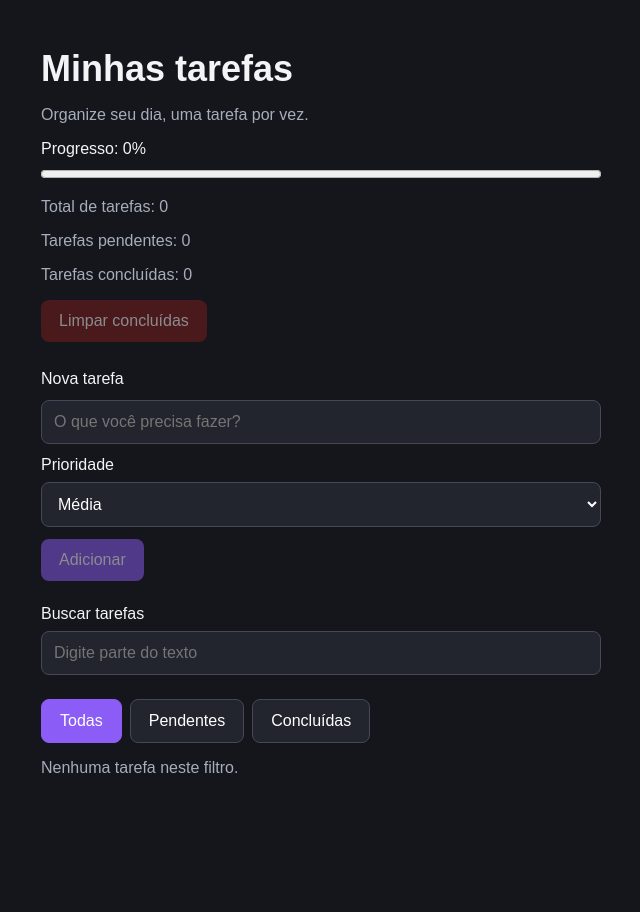
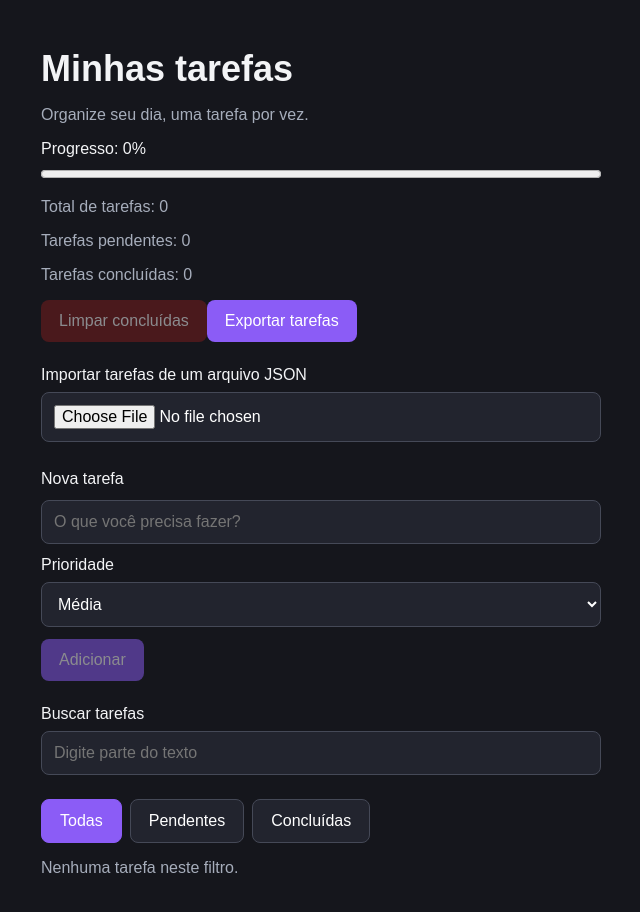
Before and after one commit to Giacomellogui/gerenciador-tarefas, a React (Vite) app: page / in a window 1280 px wide. Shown: the top 912 px of the page, without its empty margins (319-959 px from the left). Before the commit the page ends 857 px from the top, so only its background shows below. Built offline with nearby package versions, Linux system fonts and the light colour scheme.

Commit message:
Adiciona backup, importacao validada e comentarios explicativos

```diff
--- a/src/App.tsx
+++ b/src/App.tsx
@@ -1,17 +1,22 @@
+// A mesma validação é usada na importação e na leitura do armazenamento.
+import { ehTarefa } from './utils/validarTarefa';
+// ChangeEvent descreve a troca de arquivo; import type não gera JavaScript.
+import type { ChangeEvent } from 'react';
+import { useState } from 'react';
+import { useTarefas } from './hooks/useTarefas';
 import SeletorPrioridade from './components/SeletorPrioridade';
 import FormularioEdicao from './components/FormularioEdicao';
 // O formato da tarefa é compartilhado com ItemTarefa, sem duplicar a definição.
 import type { Prioridade, Tarefa } from './types/Tarefa';
 import ItemTarefa from './components/ItemTarefa';
 import ResumoTarefas from './components/ResumoTarefas';
-
-// useState guarda dados do componente; useEffect sincroniza com sistemas externos.
-import { useEffect, useState } from 'react';
 // Importa somente o tipo do evento, usado pelo TypeScript para verificar o código.
 import type { FormEvent } from 'react';
 import './App.css';
 
 function App() {
+  // Mostra o resultado da importação na interface.
+  const [mensagemImportacao, setMensagemImportacao] = useState('');
   // Guarda a última tarefa excluída para permitir recuperá-la.
   const [tarefaExcluida, setTarefaExcluida] =
     useState<Tarefa | null>(null);
@@ -30,25 +35,8 @@ function App() {
     useState<Prioridade>('media');
   // A união de tipos aceita somente estes três nomes de filtro.
   const [filtro, setFiltro] = useState<'todas' | 'pendentes' | 'concluidas'>('todas');
-  // Inicialização preguiçosa: lê o armazenamento ao inicializar o estado,
-  // em vez de repetir a leitura a cada renderização.
-  const [tarefas, setTarefas] = useState<Tarefa[]>(() => {
-    try {
-      const salvas = localStorage.getItem('tarefas');
-
-      // localStorage guarda texto; JSON.parse reconstrói a lista de objetos.
-      return salvas ? JSON.parse(salvas) : [];
-    } catch {
-      // Se o acesso ou a conversão falhar, começa com uma lista vazia.
-      return [];
-    }
-  });
-
-  // Salva após a renderização inicial e quando a referência de tarefas muda.
-  // JSON.stringify converte a lista para o texto aceito pelo localStorage.
-  useEffect(() => {
-    localStorage.setItem('tarefas', JSON.stringify(tarefas));
-  }, [tarefas]);
+  // O hook fornece a lista e cuida de carregar e salvar as tarefas.
+  const { tarefas, setTarefas } = useTarefas();
 
   function adicionarTarefa(evento: FormEvent<HTMLFormElement>) {
     // Evita a navegação/recarregamento padrão do envio de um formulário.
@@ -92,6 +80,7 @@ function App() {
 
     if (!tarefa) return;
 
+    // Guarda somente a última exclusão individual, até desfazer ou recarregar.
     setTarefaExcluida(tarefa);
 
     // Fecha a edição se ela pertencer à tarefa removida.
@@ -110,6 +99,7 @@ function App() {
 
     // Devolve a tarefa à lista sem duplicar seu ID.
     setTarefas((atuais) =>
+      // some retorna true se já houver uma tarefa com esse ID.
       atuais.some((tarefa) => tarefa.id === tarefaParaRestaurar.id)
         ? atuais
         : [...atuais, tarefaParaRestaurar]
@@ -171,6 +161,7 @@ function App() {
     // Exibe a tarefa somente se ela atender à busca E ao filtro de situação.
     return correspondeAoTexto && correspondeAoFiltro;
   }).sort((a, b) => {
+    // sort modifica o array recebido, mas filter criou uma cópia do estado.
     // Compara os pesos para ordenar: alta, média e baixa.
     return (
       ordemPrioridade[a.prioridade ?? 'media'] -
@@ -189,6 +180,7 @@ function App() {
   ).length;
 
   function limparConcluidas() {
+    // Esta remoção em lote não participa do Desfazer da exclusão individual.
     // Mantém apenas as tarefas que ainda estão pendentes.
     setTarefas((atuais) =>
       atuais.filter((tarefa) => !tarefa.concluida)
@@ -196,6 +188,82 @@ function App() {
 
     // Fecha qualquer formulário de edição aberto.
     setIdEmEdicao(null);
+  }
+
+  function exportarTarefas() {
+    // Converte a lista para JSON com indentação para facilitar a leitura.
+    // null mantém a conversão padrão; 2 define dois espaços de indentação.
+    const conteudo = JSON.stringify(tarefas, null, 2);
+
+    // Blob representa um arquivo em memória.
+    const arquivo = new Blob([conteudo], {
+      type: 'application/json',
+    });
+
+    // Cria um endereço temporário para baixar esse arquivo.
+    const url = URL.createObjectURL(arquivo);
+    const link = document.createElement('a');
+
+    // A âncora é temporária: configura o download, dispara o clique e sai do DOM.
+    link.href = url;
+    link.download = 'minhas-tarefas.json';
+    document.body.appendChild(link);
+    link.click();
+    link.remove();
+
+    // Libera o endereço após dar tempo para o download começar.
+    setTimeout(() => URL.revokeObjectURL(url), 1000);
+  }
+
+  async function importarTarefas(evento: ChangeEvent<HTMLInputElement>) {
+    // ?. evita acessar o índice se files não existir; [0] pega o primeiro arquivo.
+    const arquivo = evento.target.files?.[0];
+
+    // Limpa a seleção para permitir escolher o mesmo arquivo novamente.
+    evento.target.value = '';
+
+    // Cancelar a seleção não altera a lista.
+    if (!arquivo) return;
+
+    try {
+      // Ler um arquivo é assíncrono: await aguarda o conteúdo.
+      const conteudo = await arquivo.text();
+      // unknown impede assumir que um JSON externo já possui o formato Tarefa[].
+      const dados: unknown = JSON.parse(conteudo);
+
+      // Rejeita o arquivo inteiro se algum item for inválido.
+      // Array.isArray exige uma lista; every exige que TODOS os itens sejam válidos.
+      // O retorno antecipado acontece antes de qualquer mudança nas tarefas.
+      if (!Array.isArray(dados) || !dados.every(ehTarefa)) {
+        setMensagemImportacao('O arquivo não contém uma lista válida de tarefas.');
+        return;
+      }
+
+      setTarefas((atuais) => {
+        // O atualizador recebe a lista mais recente, mesmo após o await.
+        // Set guarda valores únicos; map extrai apenas os IDs das tarefas atuais.
+        const ids = new Set(atuais.map((tarefa) => tarefa.id));
+
+        // Preserva as tarefas atuais e evita IDs repetidos, inclusive no arquivo.
+        const novas = dados.filter((tarefa) => {
+          if (ids.has(tarefa.id)) return false;
+
+          // Registra o ID aceito para rejeitar outra ocorrência no mesmo arquivo.
+          ids.add(tarefa.id);
+          return true;
+        });
+
+        // Mescla sem sobrescrever tarefas existentes, mesmo que o texto seja diferente.
+        return [...atuais, ...novas];
+      });
+
+      setMensagemImportacao(
+        'Importação concluída. IDs já existentes foram mantidos sem alteração.'
+      );
+    } catch {
+      // Captura falhas ao ler o arquivo ou converter um texto JSON malformado.
+      setMensagemImportacao('Não foi possível ler o arquivo JSON.');
+    }
   }
 
   // Somente o JSX retornado participa da interface deste componente.
@@ -218,6 +286,24 @@ function App() {
       >
         Limpar concluídas
       </button>
+      {/* Baixa uma cópia de todas as tarefas, independentemente do filtro. */}
+      <button type="button" onClick={exportarTarefas}>
+        Exportar tarefas
+      </button>
+      {/* accept orienta o seletor de arquivos; a validação real ocorre na função. */}
+      <div className="busca">
+        <label htmlFor="importar-tarefas">Importar tarefas de um arquivo JSON</label>
+
+        <input
+          id="importar-tarefas"
+          type="file"
+          accept=".json,application/json"
+          onChange={importarTarefas}
+        />
+      </div>
+
+      {/* role="status" permite anunciar mudanças a quem usa leitor de tela. */}
+      <p role="status">{mensagemImportacao}</p>
 
       {/* onSubmit aceita tanto o clique no botão quanto Enter no campo. */}
       {/* htmlFor liga o rótulo ao input de mesmo id. */}
@@ -277,7 +363,6 @@ function App() {
         <p>{termoBusca ? 'Nenhuma tarefa encontrada para esta busca e filtro.' : 'Nenhuma tarefa neste filtro.'}</p>
       )}
 
-      {/* map transforma os dados em elementos. key identifica cada item para o React. */}
       {/* Mostra o aviso somente quando existe uma tarefa para recuperar. */}
       {tarefaExcluida && (
         <div className="aviso-exclusao" role="status">
@@ -288,6 +373,7 @@ function App() {
           </button>
         </div>
       )}
+      {/* map transforma os dados em elementos. key identifica cada item para o React. */}
       <ul>
         {tarefasFiltradas.map((tarefa) => (
           <li key={tarefa.id}>
--- a/src/components/ResumoTarefas.tsx
+++ b/src/components/ResumoTarefas.tsx
@@ -10,7 +10,8 @@ export default function ResumoTarefas({
     concluidas,
     total,
 }: ResumoTarefasProps) {
-    // Evita dividir por zero quando não existem tarefas.
+    // Valor derivado das props: não precisa de estado ou efeito próprio.
+    // Evita dividir por zero; Math.round arredonda para uma porcentagem inteira.
     const percentual = total === 0
         ? 0
         : Math.round((concluidas / total) * 100);
@@ -21,6 +22,7 @@ export default function ResumoTarefas({
                 Progresso: {percentual}%
             </label>
 
+            {/* A barra usa as contagens reais; total || 1 garante máximo positivo. */}
             <progress
                 id="progresso-tarefas"
                 value={concluidas}
--- a/src/components/SeletorPrioridade.tsx
+++ b/src/components/SeletorPrioridade.tsx
@@ -16,6 +16,7 @@ export default function SeletorPrioridade({
     <div className="campo-prioridade">
       <label htmlFor={id}>Prioridade</label>
 
+      {/* Componente controlado: o pai guarda valor e recebe alterações via onChange. */}
       <select
         id={id}
         value={valor}
--- /dev/null
+++ b/src/hooks/useTarefas.ts
@@ -0,0 +1,40 @@
+import { useEffect, useState } from "react";
+import type { Tarefa } from "../types/Tarefa";
+
+// Reutiliza a validação do arquivo utils, sem duplicar sua implementação.
+import { ehTarefa } from '../utils/validarTarefa';
+
+// Hooks personalizados começam com "use" e podem chamar outros hooks.
+export function useTarefas() {
+  // A função inicializadora carrega a lista ao iniciar o estado, não a cada render.
+  const [tarefas, setTarefas] = useState<Tarefa[]>(() => {
+    try {
+      // Dados locais deste navegador e origem; não sincroniza PC e celular.
+      const salvas = localStorage.getItem("tarefas");
+
+      // Sem dados salvos, a primeira lista é vazia.
+      if (!salvas) return [];
+
+      // Converte o texto e verifica se o resultado é uma lista.
+      const dados: unknown = JSON.parse(salvas);
+
+      if (!Array.isArray(dados)) return [];
+
+      // Diferentemente da importação, aqui filtra itens inválidos individualmente.
+      // A lista filtrada será gravada pelo efeito abaixo.
+      return dados.filter(ehTarefa);
+    } catch {
+      // Falhas de acesso ou JSON malformado fazem o estado começar vazio.
+      return [];
+    }
+  });
+
+  // Executa após a montagem e quando a referência de tarefas muda.
+  // JSON.stringify transforma a lista em texto, formato aceito por localStorage.
+  useEffect(() => {
+    localStorage.setItem("tarefas", JSON.stringify(tarefas));
+  }, [tarefas]);
+
+  // Disponibiliza a lista e sua função de atualização ao componente.
+  return { tarefas, setTarefas };
+}
--- /dev/null
+++ b/src/utils/validarTarefa.ts
@@ -0,0 +1,26 @@
+import type { Tarefa } from '../types/Tarefa';
+
+// Exporta a validação para ser usada no armazenamento e na importação.
+// unknown exige verificações; "valor is Tarefa" refina o tipo quando retorna true.
+export function ehTarefa(valor: unknown): valor is Tarefa {
+  // null também tem typeof "object", por isso precisa ser rejeitado à parte.
+  if (typeof valor !== 'object' || valor === null) return false;
+
+  // Confere as propriedades em execução; tarefas antigas podem não ter prioridade.
+  return (
+    // in confere a presença; typeof verifica o tipo de cada propriedade obrigatória.
+    'id' in valor &&
+    typeof valor.id === 'string' &&
+    'texto' in valor &&
+    typeof valor.texto === 'string' &&
+    'concluida' in valor &&
+    typeof valor.concluida === 'boolean' &&
+    (
+      // Ausência é aceita para manter compatibilidade com tarefas antigas.
+      !('prioridade' in valor) ||
+      valor.prioridade === 'baixa' ||
+      valor.prioridade === 'media' ||
+      valor.prioridade === 'alta'
+    )
+  );
+}
```
